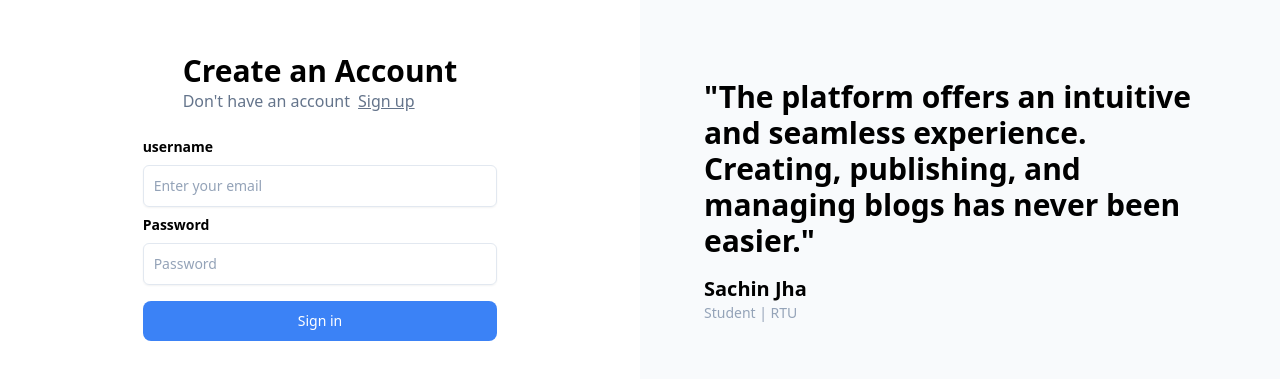
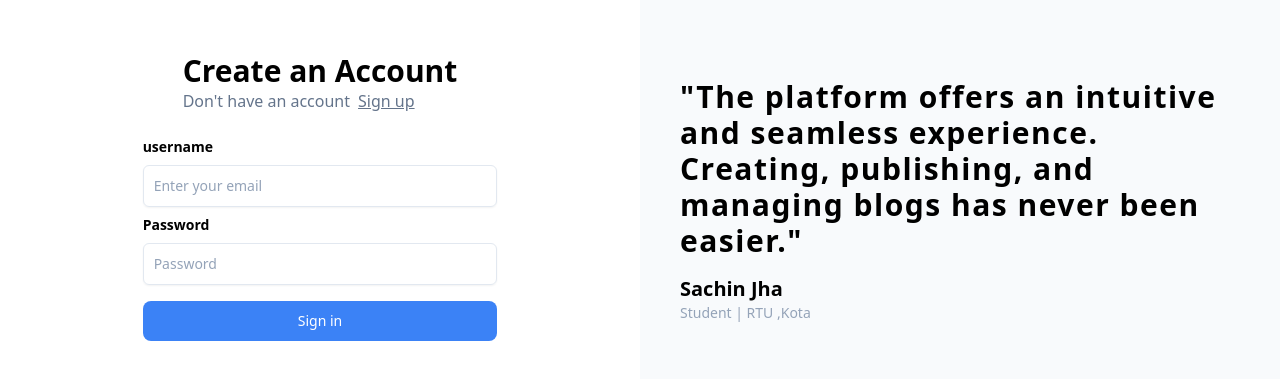
Before and after one commit to Sachin-kumar-jha/Blog-website, a React (Vite) app in the folder frontend/: page /signin in a window 1280 px wide. Shown: the part 199-578 px from the top of the page. Built offline with nearby package versions, Linux system fonts and the light colour scheme.

Commit message:
Some changes

```diff
--- a/frontend/src/components/Quote/Quote.tsx
+++ b/frontend/src/components/Quote/Quote.tsx
@@ -2,12 +2,12 @@ function Quote() {
   return (
     <div className="bg-[#F8FAFC] h-screen flex  flex-col justify-center p-10">
         <div className="flex justify-center ">
-        <div className="max-w-lg">
-            <div className='text-md lg:text-3xl font-bold'>
+        <div className="max-w-xl">
+            <div className='text-md lg:text-3xl font-bold tracking-wider leading-lg'>
             "The platform offers an intuitive and seamless experience. Creating, publishing, and managing blogs has never been easier."
             </div>
       <div className="max-w-md text-xl font-semibold text-left mt-4">Sachin Jha</div>
-      <div className="max-w-md text-sm font-light text-slate-400">Student | RTU </div>
+      <div className="max-w-md text-sm font-light text-slate-400">Student | RTU ,Kota </div>
         </div>
         </div>
     </div>
```
